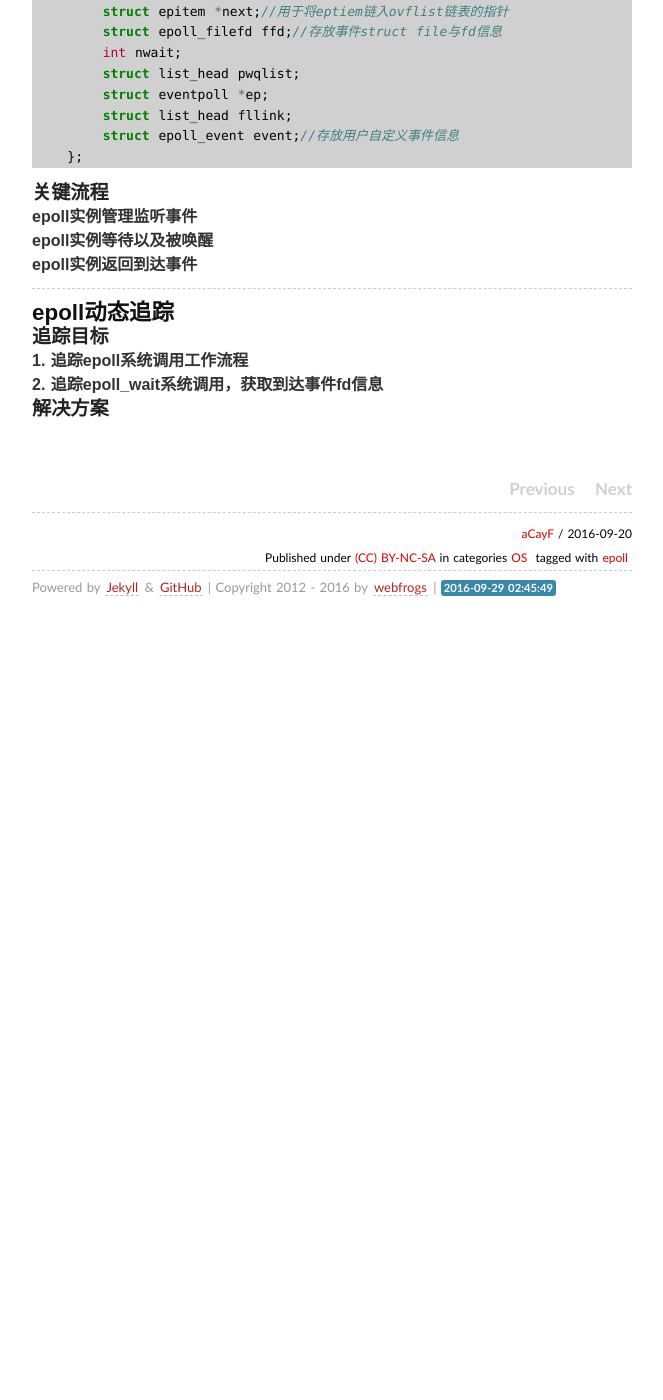
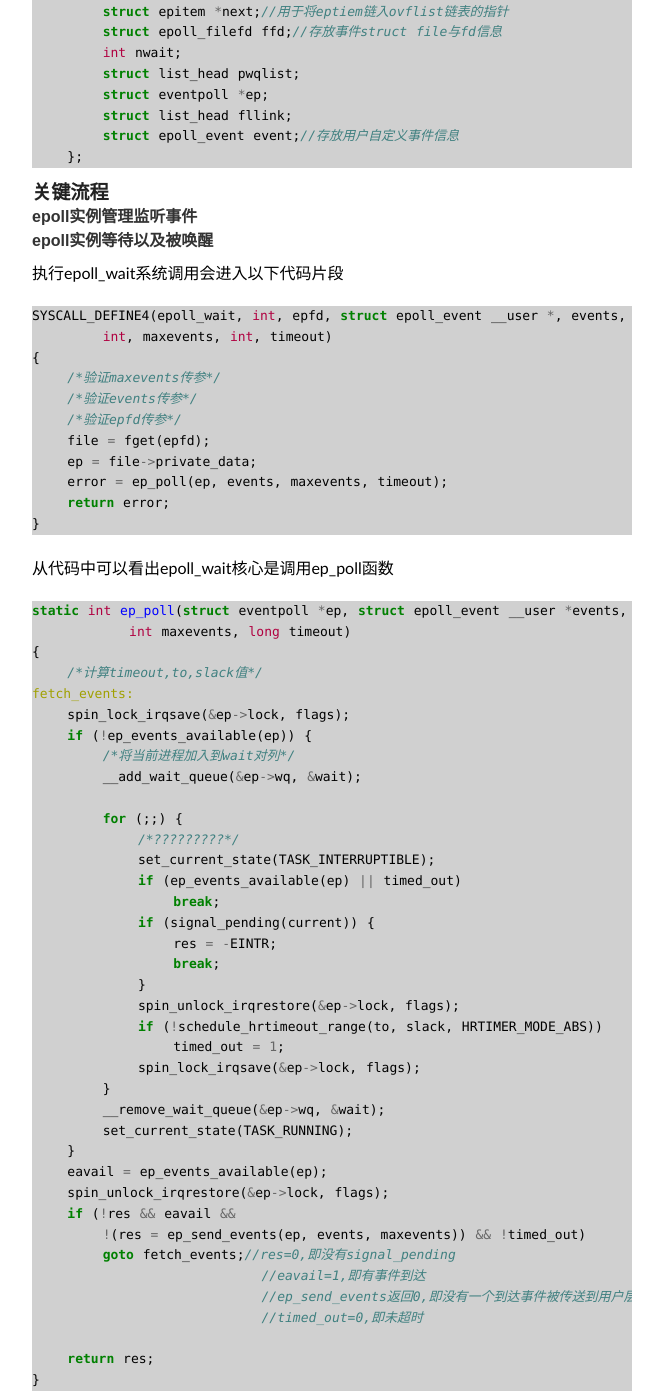
Before and after one commit to aCayF/acayf.github.io, a Jekyll site: the page built from _posts/2016-09-20-epoll-notes.md, in a window 1280 px wide and 1400 px high, scrolled down 2511 px. Shown: the whole window, without its empty margins (308-971 px from the left). Built offline with Jekyll 4.4.1, drawn with Linux system fonts in a browser that asks for light colours; some web fonts are replaced; comment, search, counter and statistics services are not loaded; before the commit the page ends 3141 px from its top, so only the background shows below that; some of the changed text lies outside the part shown.

Commit message:
Add description of epoll_wait implementation to epoll-notes

````diff
--- a/_posts/2016-09-20-epoll-notes.md
+++ b/_posts/2016-09-20-epoll-notes.md
@@ -153,6 +153,81 @@ epoll_event由epoll_create创建且存放在epoll_create返回的epfd所对应
 
 #### epoll实例等待以及被唤醒
 
+执行epoll_wait系统调用会进入以下代码片段
+
+```c
+SYSCALL_DEFINE4(epoll_wait, int, epfd, struct epoll_event __user *, events,
+        int, maxevents, int, timeout)
+{
+    /*验证maxevents传参*/
+    /*验证events传参*/
+    /*验证epfd传参*/
+    file = fget(epfd);
+    ep = file->private_data;
+    error = ep_poll(ep, events, maxevents, timeout);
+    return error;
+}
+```
+
+从代码中可以看出epoll_wait核心是调用ep_poll函数
+
+```c
+static int ep_poll(struct eventpoll *ep, struct epoll_event __user *events,
+           int maxevents, long timeout)
+{
+    /*计算timeout,to,slack值*/
+fetch_events:
+    spin_lock_irqsave(&ep->lock, flags);
+    if (!ep_events_available(ep)) {
+        /*将当前进程加入到wait对列*/
+        __add_wait_queue(&ep->wq, &wait);
+
+        for (;;) {
+            /*?????????*/
+            set_current_state(TASK_INTERRUPTIBLE);
+            if (ep_events_available(ep) || timed_out)
+                break;
+            if (signal_pending(current)) {
+                res = -EINTR;
+                break;
+            }
+            spin_unlock_irqrestore(&ep->lock, flags);
+            if (!schedule_hrtimeout_range(to, slack, HRTIMER_MODE_ABS))
+                timed_out = 1;
+            spin_lock_irqsave(&ep->lock, flags);
+        }
+        __remove_wait_queue(&ep->wq, &wait);
+        set_current_state(TASK_RUNNING);
+    }
+    eavail = ep_events_available(ep);
+    spin_unlock_irqrestore(&ep->lock, flags);
+    if (!res && eavail &&
+        !(res = ep_send_events(ep, events, maxevents)) && !timed_out)
+        goto fetch_events;//res=0,即没有signal_pending
+                          //eavail=1,即有事件到达
+                          //ep_send_events返回0,即没有一个到达事件被传送到用户层
+                          //timed_out=0,即未超时
+
+    return res;
+}
+```
+
+从代码中可以总结出ep_poll返回即epoll_wait返回可能的情况有如下三种：
+
+1. 至少有一件到达事件被传送到用户层，函数返回值res为传送事件数
+2. 超时，函数返回值res为0
+3. 有signal_pending，函数返回值res为-EINTR
+
+同时可以得出如果epoll_wait出现多次调用ep_send_events情况，只有在最后一次调用中才有可能将到达事件信息传送到用户层
+
+ep_poll_callback负责唤醒等待中的epoll_wait
+
+```c
+static int ep_poll_callback(wait_queue_t *wait, unsigned mode, int sync, void *key)
+{
+}
+```
+
 #### epoll实例返回到达事件
 
 ----------------
````
